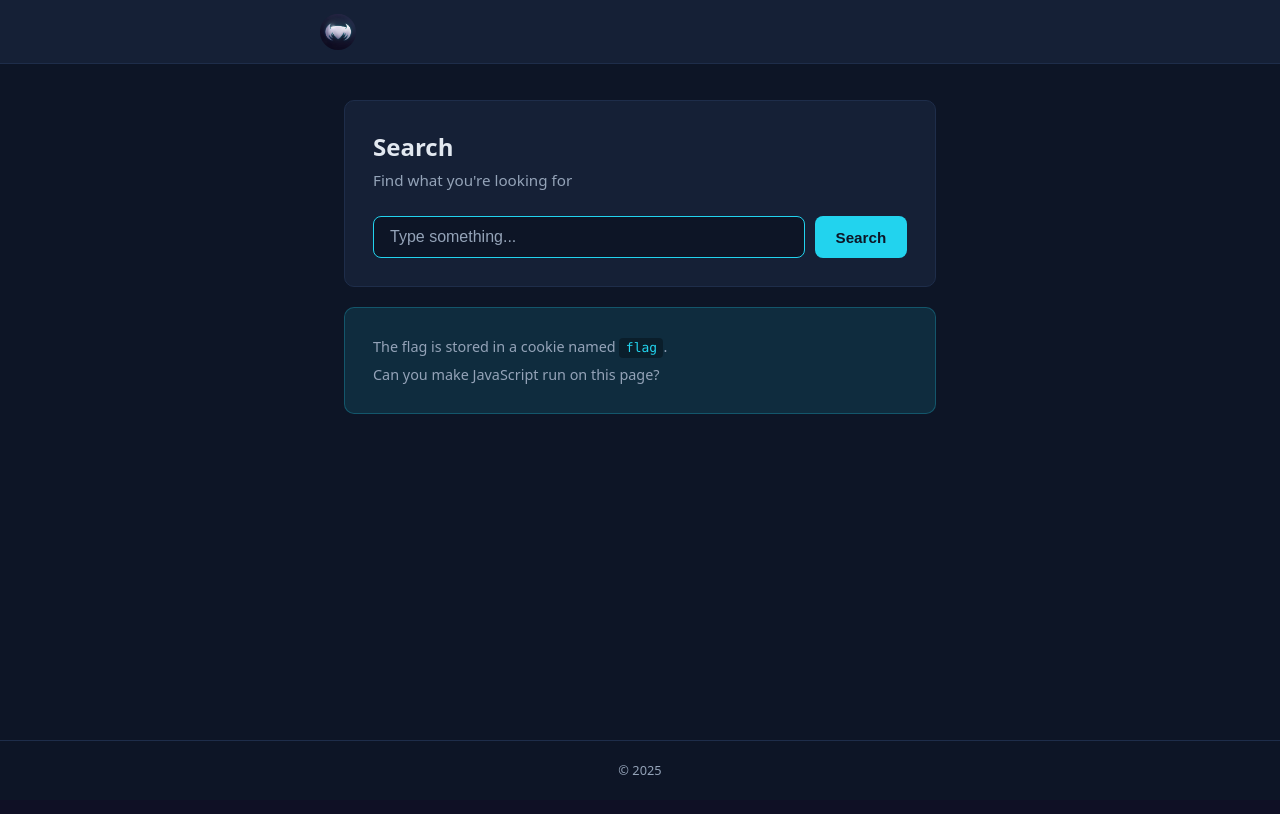
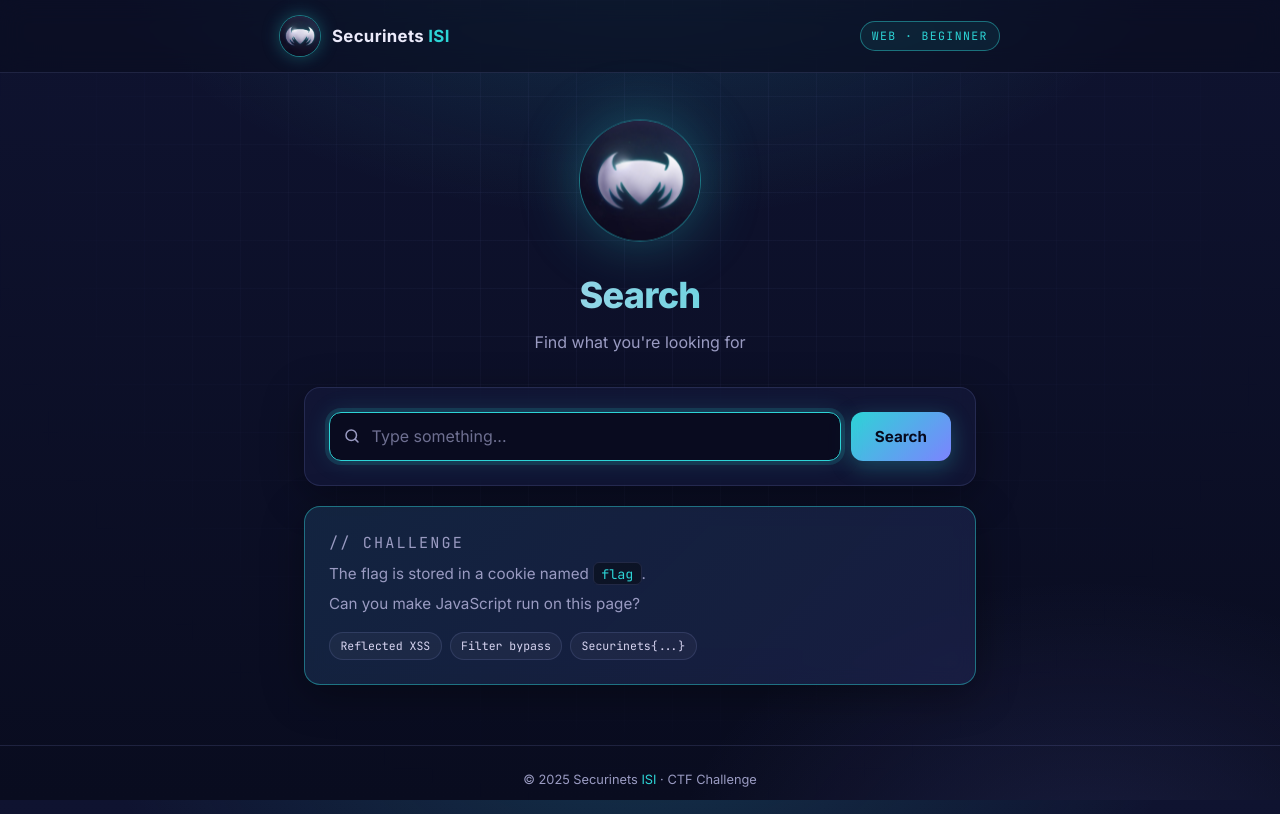
Before and after one commit to Ouni-Rayen/XSS-101, a Flask app: page / in a window 1280 px wide. Before the commit the page ends 775 px from the top, so only its background shows below. Run offline with Flask 3, Linux system fonts and the light colour scheme.

Commit message:
Add files via upload

```diff
--- a/static/style.css
+++ b/static/style.css
@@ -1,12 +1,17 @@
 :root {
-    --bg: #0d1526;
-    --bg-card: #152036;
-    --border: #1e2d4a;
-    --text: #e2e8f0;
-    --text-muted: #94a3b8;
-    --accent: #22d3ee;
-    --accent-soft: rgba(34, 211, 238, 0.12);
-    --accent-hover: #06b6d4;
+    --bg: #090c1f;
+    --bg-2: #0f1330;
+    --panel: rgba(21, 26, 62, 0.62);
+    --panel-solid: #141937;
+    --border: rgba(160, 170, 255, 0.14);
+    --border-strong: rgba(45, 212, 214, 0.45);
+    --text: #ebeafa;
+    --text-muted: #9a9bc2;
+    --lavender: #d8d5f2;
+    --accent: #2dd4d6;
+    --accent-2: #7c83ff;
+    --accent-glow: rgba(45, 212, 214, 0.35);
+    --mono: "JetBrains Mono", "SF Mono", "Consolas", "Menlo", monospace;
 }
 
 * {
@@ -15,155 +20,338 @@
     box-sizing: border-box;
 }
 
+html {
+    background: var(--bg);
+}
+
 body {
-    font-family: system-ui, -apple-system, "Segoe UI", Roboto, sans-serif;
-    background: var(--bg);
+    font-family: "Inter", system-ui, -apple-system, "Segoe UI", Roboto, sans-serif;
     color: var(--text);
     min-height: 100vh;
     display: flex;
     flex-direction: column;
-    line-height: 1.5;
+    line-height: 1.55;
+    background:
+        radial-gradient(900px 500px at 50% -10%, rgba(45, 212, 214, 0.16), transparent 60%),
+        radial-gradient(700px 500px at 85% 110%, rgba(124, 131, 255, 0.14), transparent 60%),
+        linear-gradient(180deg, var(--bg-2), var(--bg));
+    background-attachment: fixed;
+    position: relative;
 }
 
+/* subtle grid overlay */
+body::before {
+    content: "";
+    position: fixed;
+    inset: 0;
+    pointer-events: none;
+    background-image:
+        linear-gradient(rgba(160, 170, 255, 0.045) 1px, transparent 1px),
+        linear-gradient(90deg, rgba(160, 170, 255, 0.045) 1px, transparent 1px);
+    background-size: 48px 48px;
+    mask-image: radial-gradient(ellipse at 50% 20%, #000 20%, transparent 75%);
+    -webkit-mask-image: radial-gradient(ellipse at 50% 20%, #000 20%, transparent 75%);
+    z-index: 0;
+}
+
+header, main, footer {
+    position: relative;
+    z-index: 1;
+}
+
+/* ---------- Header ---------- */
 header {
-    background: var(--bg-card);
+    padding: 1rem 1.5rem;
     border-bottom: 1px solid var(--border);
-    padding: 0.85rem 1.5rem;
+    background: rgba(9, 12, 31, 0.6);
+    backdrop-filter: blur(12px);
+    -webkit-backdrop-filter: blur(12px);
 }
 
 .header-inner {
-    max-width: 640px;
+    max-width: 720px;
     margin: 0 auto;
     display: flex;
     align-items: center;
+    justify-content: space-between;
 }
 
 .brand {
     display: flex;
     align-items: center;
+    gap: 0.75rem;
     text-decoration: none;
+    color: var(--text);
 }
 
 .logo {
-    width: 36px;
-    height: 36px;
+    width: 40px;
+    height: 40px;
     border-radius: 50%;
     object-fit: cover;
+    box-shadow: 0 0 0 1px var(--border-strong), 0 0 18px var(--accent-glow);
 }
 
+.brand-name {
+    font-weight: 700;
+    letter-spacing: 0.02em;
+    font-size: 1.05rem;
+}
+
+.brand-name span {
+    color: var(--accent);
+}
+
+.tag {
+    font-family: var(--mono);
+    font-size: 0.72rem;
+    text-transform: uppercase;
+    letter-spacing: 0.12em;
+    color: var(--accent);
+    border: 1px solid var(--border-strong);
+    background: rgba(45, 212, 214, 0.08);
+    padding: 0.3rem 0.7rem;
+    border-radius: 999px;
+}
+
+/* ---------- Layout ---------- */
 main {
     flex: 1;
-    max-width: 640px;
+    max-width: 720px;
     width: 100%;
     margin: 0 auto;
-    padding: 2.25rem 1.5rem;
+    padding: 3rem 1.5rem 2.5rem;
 }
 
-.card {
-    background: var(--bg-card);
-    border: 1px solid var(--border);
-    border-radius: 10px;
-    padding: 1.75rem;
-    margin-bottom: 1.25rem;
+.hero {
+    text-align: center;
+    margin-bottom: 2rem;
 }
 
-.card h1 {
-    font-size: 1.5rem;
-    font-weight: 600;
-    margin-bottom: 0.25rem;
+.hero-logo {
+    width: 120px;
+    height: 120px;
+    border-radius: 50%;
+    object-fit: cover;
+    margin-bottom: 1.25rem;
+    box-shadow: 0 0 0 1px var(--border-strong), 0 0 60px var(--accent-glow);
+    animation: float 6s ease-in-out infinite;
+}
+
+@keyframes float {
+    0%, 100% { transform: translateY(0); }
+    50% { transform: translateY(-6px); }
+}
+
+.hero h1 {
+    font-size: 2.25rem;
+    font-weight: 800;
+    letter-spacing: -0.02em;
+    background: linear-gradient(90deg, var(--lavender), var(--accent));
+    -webkit-background-clip: text;
+    background-clip: text;
+    -webkit-text-fill-color: transparent;
+    color: transparent;
 }
 
 .subtitle {
     color: var(--text-muted);
-    margin-bottom: 1.5rem;
-    font-size: 0.95rem;
+    margin-top: 0.4rem;
+    font-size: 1rem;
 }
 
+/* ---------- Cards ---------- */
+.card {
+    background: var(--panel);
+    border: 1px solid var(--border);
+    border-radius: 16px;
+    padding: 1.5rem;
+    margin-bottom: 1.25rem;
+    backdrop-filter: blur(10px);
+    -webkit-backdrop-filter: blur(10px);
+    box-shadow: 0 10px 40px rgba(0, 0, 0, 0.35);
+}
+
+/* ---------- Search ---------- */
 .search-row {
     display: flex;
     gap: 0.6rem;
 }
 
+.input-wrap {
+    flex: 1;
+    position: relative;
+}
+
+.input-wrap svg {
+    position: absolute;
+    left: 14px;
+    top: 50%;
+    transform: translateY(-50%);
+    width: 18px;
+    height: 18px;
+    stroke: var(--text-muted);
+    pointer-events: none;
+}
+
 input[type="text"] {
-    flex: 1;
-    padding: 0.7rem 1rem;
-    background: var(--bg);
+    width: 100%;
+    padding: 0.85rem 1rem 0.85rem 2.6rem;
+    background: rgba(6, 8, 24, 0.7);
     border: 1px solid var(--border);
-    border-radius: 8px;
+    border-radius: 12px;
     color: var(--text);
     font-size: 1rem;
+    font-family: inherit;
+    transition: border-color 0.2s, box-shadow 0.2s;
 }
 
 input[type="text"]:focus {
     outline: none;
     border-color: var(--accent);
+    box-shadow: 0 0 0 4px rgba(45, 212, 214, 0.14), 0 0 24px rgba(45, 212, 214, 0.15);
 }
 
 input[type="text"]::placeholder {
     color: var(--text-muted);
+    opacity: 0.7;
 }
 
 .btn {
-    background: var(--accent);
-    color: #0d1526;
+    background: linear-gradient(135deg, var(--accent), var(--accent-2));
+    color: #07091c;
     border: none;
-    padding: 0.7rem 1.3rem;
-    border-radius: 8px;
+    padding: 0.85rem 1.5rem;
+    border-radius: 12px;
     font-size: 0.95rem;
-    font-weight: 600;
+    font-weight: 700;
+    font-family: inherit;
     cursor: pointer;
     white-space: nowrap;
+    transition: transform 0.15s, box-shadow 0.2s, filter 0.2s;
+    box-shadow: 0 6px 22px rgba(45, 212, 214, 0.28);
 }
 
 .btn:hover {
-    background: var(--accent-hover);
+    transform: translateY(-1px);
+    filter: brightness(1.08);
+    box-shadow: 0 10px 28px rgba(45, 212, 214, 0.38);
 }
 
+.btn:active {
+    transform: translateY(0);
+}
+
+/* ---------- Result ---------- */
 .result {
-    margin-top: 1.5rem;
-    padding-top: 1.25rem;
-    border-top: 1px solid var(--border);
+    margin-top: 1.4rem;
+    border: 1px solid var(--border);
+    border-radius: 12px;
+    background: rgba(6, 8, 24, 0.55);
+    overflow: hidden;
 }
 
 .result-label {
+    font-family: var(--mono);
+    font-size: 0.75rem;
+    text-transform: uppercase;
+    letter-spacing: 0.1em;
     color: var(--text-muted);
-    font-size: 0.85rem;
-    margin-bottom: 0.5rem;
+    padding: 0.6rem 1rem;
+    border-bottom: 1px solid var(--border);
+    display: flex;
+    align-items: center;
+    gap: 0.5rem;
+}
+
+.result-label::before {
+    content: "";
+    width: 8px;
+    height: 8px;
+    border-radius: 50%;
+    background: var(--accent);
+    box-shadow: 0 0 10px var(--accent);
 }
 
 .result-content {
+    padding: 1rem;
     font-size: 1.05rem;
     word-break: break-word;
+    min-height: 3rem;
 }
 
+/* ---------- Challenge panel ---------- */
 .hint-card {
-    background: var(--accent-soft);
-    border-color: rgba(34, 211, 238, 0.25);
+    border-color: var(--border-strong);
+    background:
+        linear-gradient(135deg, rgba(45, 212, 214, 0.08), rgba(124, 131, 255, 0.06)),
+        var(--panel);
+}
+
+.hint-title {
+    font-family: var(--mono);
+    font-size: 0.75rem;
+    text-transform: uppercase;
+    letter-spacing: 0.14em;
+    color: var(--accent);
+    margin-bottom: 0.75rem;
 }
 
 .hint-card p {
     color: var(--text-muted);
-    font-size: 0.9rem;
-    margin-bottom: 0.35rem;
+    font-size: 0.95rem;
+    margin-bottom: 0.45rem;
 }
 
-.hint-card p:last-child {
+.hint-card p:last-of-type {
     margin-bottom: 0;
 }
 
+.chips {
+    display: flex;
+    flex-wrap: wrap;
+    gap: 0.5rem;
+    margin-top: 1rem;
+}
+
+.chip {
+    font-family: var(--mono);
+    font-size: 0.72rem;
+    color: var(--lavender);
+    border: 1px solid var(--border);
+    background: rgba(255, 255, 255, 0.04);
+    padding: 0.25rem 0.65rem;
+    border-radius: 999px;
+}
+
 code {
-    background: rgba(0, 0, 0, 0.3);
-    padding: 0.15rem 0.4rem;
-    border-radius: 4px;
-    font-family: "SF Mono", "Consolas", monospace;
-    font-size: 0.9em;
+    background: rgba(0, 0, 0, 0.4);
+    border: 1px solid var(--border);
+    padding: 0.1rem 0.45rem;
+    border-radius: 6px;
+    font-family: var(--mono);
+    font-size: 0.88em;
     color: var(--accent);
 }
 
+/* ---------- Footer ---------- */
 footer {
     text-align: center;
-    padding: 1.25rem;
+    padding: 1.5rem;
     color: var(--text-muted);
     font-size: 0.8rem;
     border-top: 1px solid var(--border);
 }
+
+footer span {
+    color: var(--accent);
+}
+
+/* ---------- Mobile ---------- */
+@media (max-width: 520px) {
+    main { padding: 2rem 1rem; }
+    .hero h1 { font-size: 1.8rem; }
+    .search-row { flex-direction: column; }
+    .btn { width: 100%; }
+    .tag { display: none; }
+}
--- a/templates/base.html
+++ b/templates/base.html
@@ -4,6 +4,9 @@
     <meta charset="UTF-8">
     <meta name="viewport" content="width=device-width, initial-scale=1.0">
     <title>{% block title %}Search{% endblock %}</title>
+    <link rel="preconnect" href="https://fonts.googleapis.com">
+    <link rel="preconnect" href="https://fonts.gstatic.com" crossorigin>
+    <link href="https://fonts.googleapis.com/css2?family=Inter:wght@400;500;700;800&family=JetBrains+Mono:wght@400;500&display=swap" rel="stylesheet">
     <link rel="stylesheet" href="{{ url_for('static', filename='style.css') }}">
     <link rel="icon" href="{{ url_for('static', filename='logo.jpg') }}" type="image/jpeg">
 </head>
@@ -12,7 +15,9 @@
         <div class="header-inner">
             <a href="/" class="brand">
                 <img src="{{ url_for('static', filename='logo.jpg') }}" alt="" class="logo">
+                <span class="brand-name">Securinets <span>ISI</span></span>
             </a>
+            <span class="tag">Web &middot; Beginner</span>
         </div>
     </header>
 
@@ -21,7 +26,7 @@
     </main>
 
     <footer>
-        <p>&copy; 2025</p>
+        <p>&copy; 2025 Securinets <span>ISI</span> &middot; CTF Challenge</p>
     </footer>
 </body>
 </html>
--- a/templates/index.html
+++ b/templates/index.html
@@ -2,27 +2,39 @@
 {% block title %}Search{% endblock %}
 
 {% block content %}
-<section class="card">
+<section class="hero">
+    <img src="{{ url_for('static', filename='logo.jpg') }}" alt="" class="hero-logo">
     <h1>Search</h1>
     <p class="subtitle">Find what you're looking for</p>
+</section>
 
+<section class="card">
     <form method="GET" action="/">
         <div class="search-row">
-            <input type="text" name="q" value="{{ query }}" placeholder="Type something..." autofocus>
+            <div class="input-wrap">
+                <svg viewBox="0 0 24 24" fill="none" stroke-width="2" stroke-linecap="round" stroke-linejoin="round"><circle cx="11" cy="11" r="7"/><path d="m20 20-3.5-3.5"/></svg>
+                <input type="text" name="q" value="{{ query }}" placeholder="Type something..." autofocus>
+            </div>
             <button type="submit" class="btn">Search</button>
         </div>
     </form>
 
     {% if query %}
     <div class="result">
-        <p class="result-label">Results for:</p>
+        <p class="result-label">Results for</p>
         <div class="result-content">{{ reflected | safe }}</div>
     </div>
     {% endif %}
 </section>
 
 <section class="card hint-card">
+    <p class="hint-title">// Challenge</p>
     <p>The flag is stored in a cookie named <code>flag</code>.</p>
     <p>Can you make JavaScript run on this page?</p>
+    <div class="chips">
+        <span class="chip">Reflected XSS</span>
+        <span class="chip">Filter bypass</span>
+        <span class="chip">Securinets{...}</span>
+    </div>
 </section>
 {% endblock %}
```
